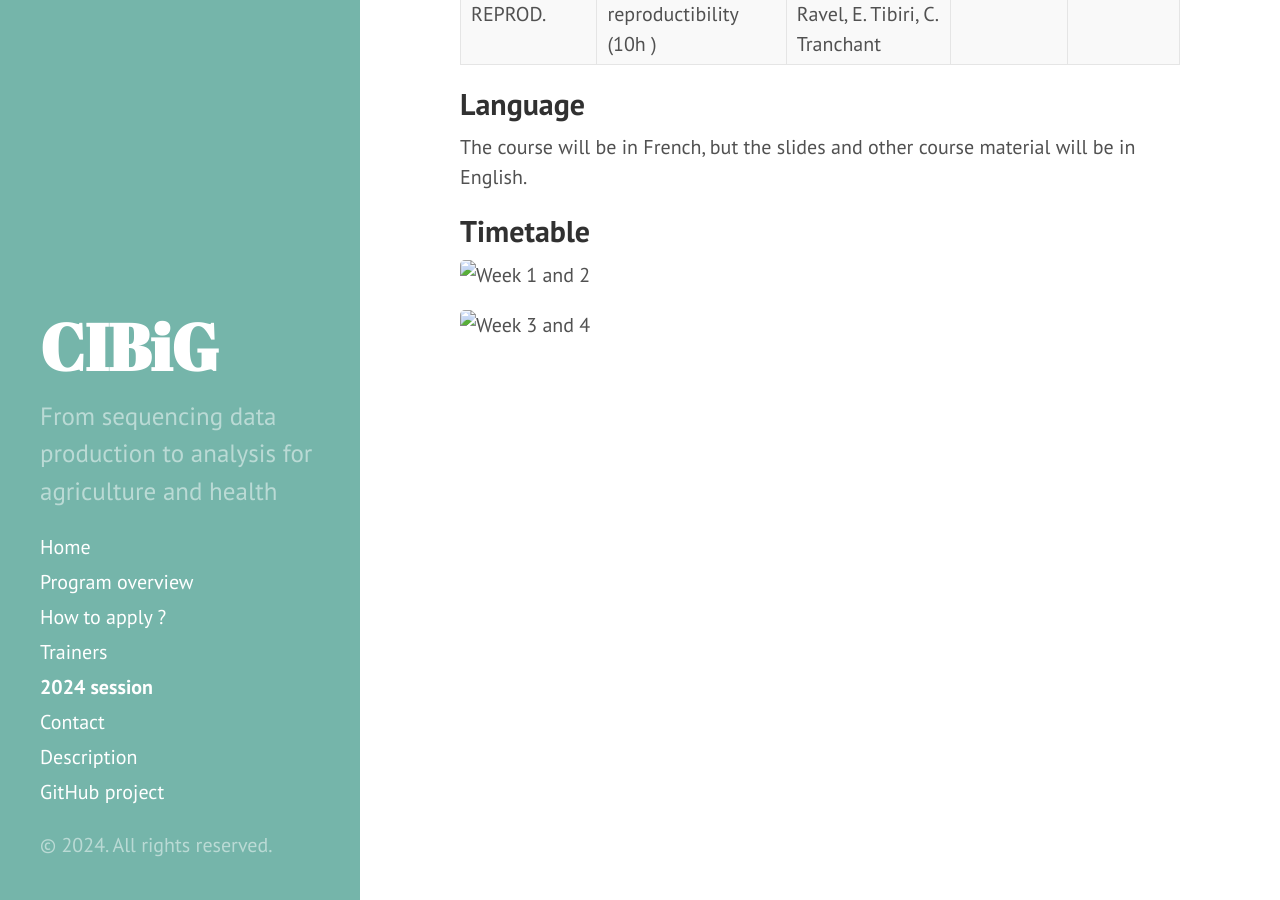
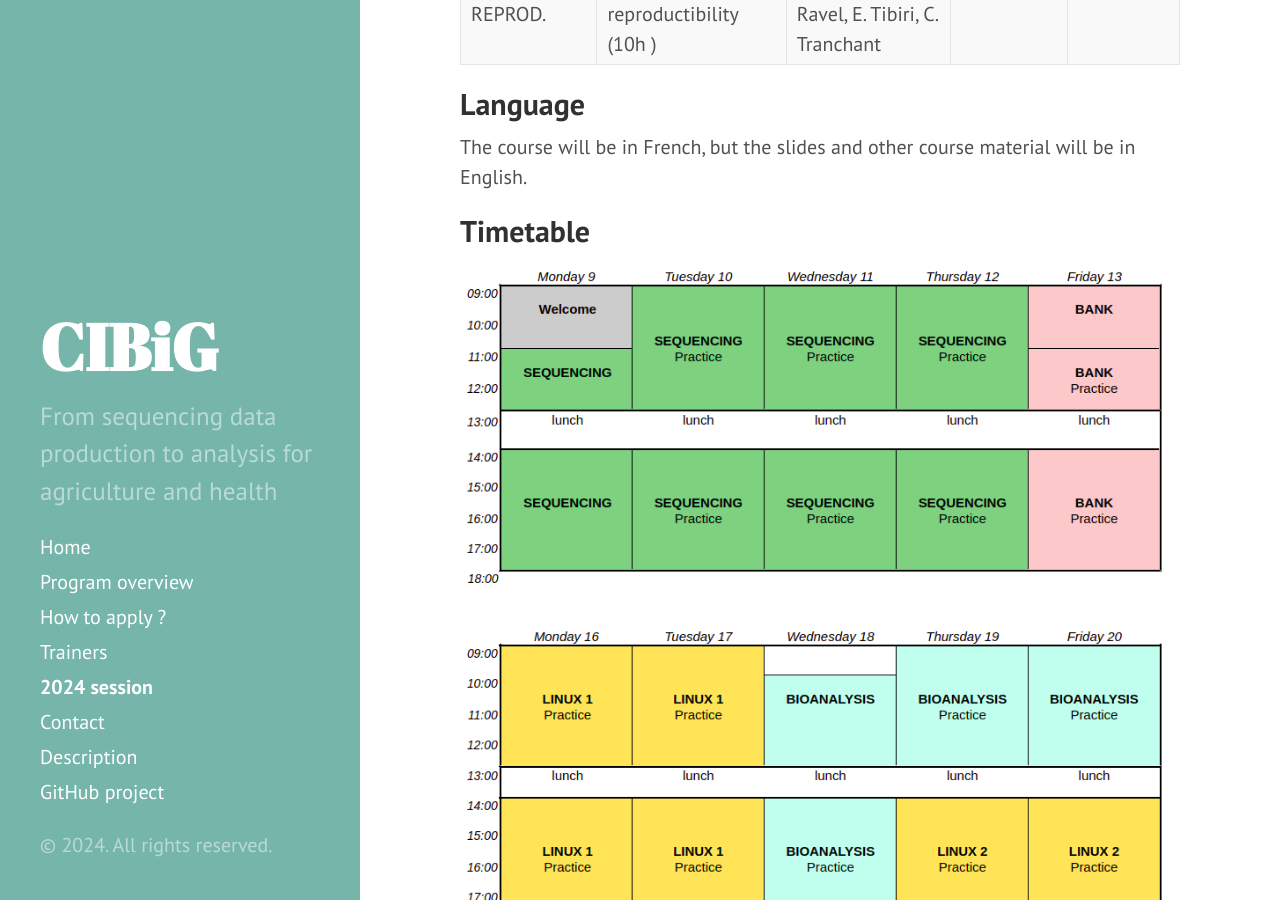
Before and after one commit to wave-centre/cibig, a Jekyll site: the page built from docs/05-2024.md, in a window 1280 px wide and 900 px high, scrolled down 1346 px. Built offline with Jekyll 4.4.1, drawn with Linux system fonts in a browser that asks for light colours.

Commit message:
Modify timetable path

```diff
--- a/docs/05-2024.md
+++ b/docs/05-2024.md
@@ -31,7 +31,7 @@ The course will be in French, but the slides and other course material will be i
 
 ## Timetable
 
-![Week 1 and 2](docs/public/timetable-week1&2.png)
+![Week 1 and 2](public/timetable-week1&2.png)
 
 
-![Week 3 and 4](docs/public/timetable-week3&4.png)
+![Week 3 and 4](public/timetable-week3&4.png)
```
